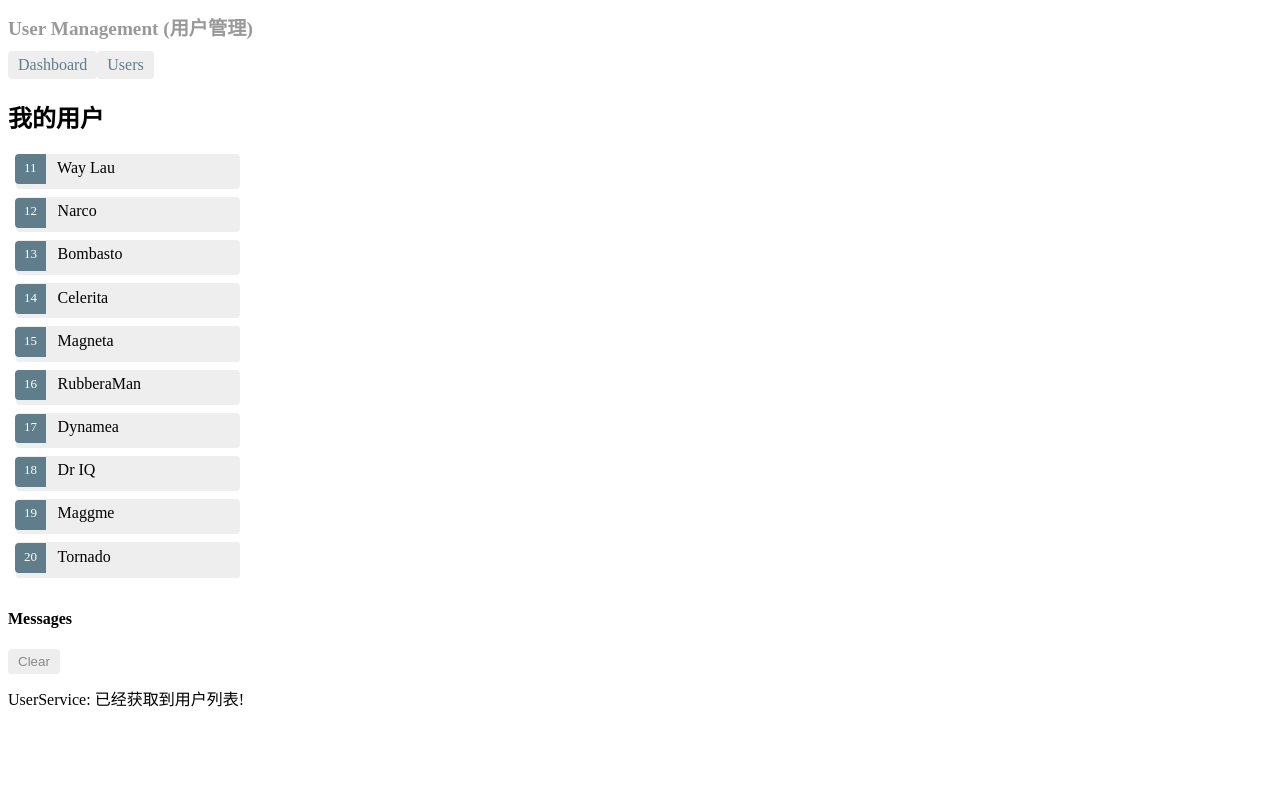
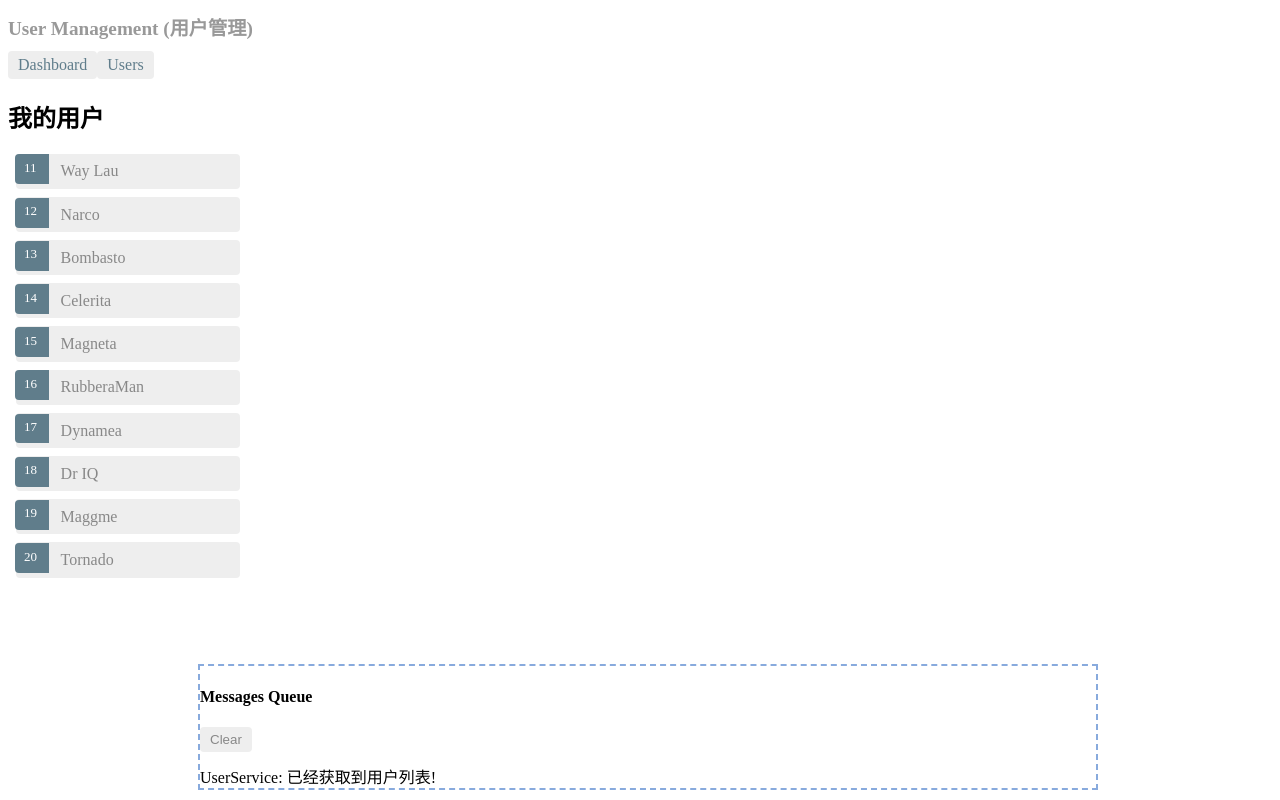
Before and after one commit to owen-rpx/augular-user-management, an Angular app: page /users in a window 1280 px wide. Built offline with nearby package versions, Linux system fonts and the light colour scheme.

Commit message:
'user-detail'

```diff
--- a/src/app/app-routing.module.ts
+++ b/src/app/app-routing.module.ts
@@ -1,9 +1,15 @@
 import { NgModule } from '@angular/core';
 import { RouterModule, Routes } from '@angular/router';
+import { DashboardComponent } from './dashboard/dashboard.component';
 import { UsersComponent } from './users/users.component';
-import { DashboardComponent } from './dashboard/dashboard.component';
+import { UserDetailComponent } from './user-detail/user-detail.component'
 
-const routes: Routes = [{ path: '', redirectTo: '/dashboard', pathMatch: 'full' }, { path: 'users', component: UsersComponent }, { path: 'dashboard', component: DashboardComponent }];
+const routes: Routes = [
+  { path: '', redirectTo: '/dashboard', pathMatch: 'full' },
+  { path: 'dashboard', component: DashboardComponent },
+  { path: 'users', component: UsersComponent },
+  { path: 'detail/:id', component: UserDetailComponent }
+];
 
 @NgModule({
   imports: [RouterModule.forRoot(routes)],
--- a/src/app/dashboard/dashboard.component.html
+++ b/src/app/dashboard/dashboard.component.html
@@ -1,6 +1,6 @@
 <h3>Top Users</h3>
 <div class="grid grid-pad">
-    <a *ngFor="let user of users" class="col-1-4">
+    <a *ngFor="let user of users" class="col-1-4" routerLink="/detail/{{user.id}}">
         <div class="module user">
             <h4>{{user.name}}</h4>
         </div>
--- a/src/app/dashboard/dashboard.component.ts
+++ b/src/app/dashboard/dashboard.component.ts
@@ -17,7 +17,7 @@ export class DashboardComponent implements OnInit {
     this.getUsers();
   }
   getUsers(): void {
-    this.userService.getUsers().subscribe(users => this.users = users.slice(1, 5));
+    this.userService.getUsers().subscribe(users => this.users = users.slice(0, 5));
   }
 
 }
--- a/src/app/messages/messages.component.css
+++ b/src/app/messages/messages.component.css
@@ -6,7 +6,21 @@ h2 {
 body {
   margin: 2em;
 }
+div.msg_box{
+  position: absolute;
+  display: block;
+  width: 100%;
+  bottom: 10px;
+}
 
+div.msg_content {
+  position: relative;
+  margin: 0 auto 0;
+  width: 70%;
+  max-height: 300px;
+  overflow-y: scroll;
+  border: 2px #8ad dashed;
+}
 body,input[text], button{
   color: crimson;
   font-family: Cambria, Cochin, Georgia;
--- a/src/app/messages/messages.component.html
+++ b/src/app/messages/messages.component.html
@@ -1,5 +1,7 @@
-<div *ngIf="messageService.messages.length">
-	<h4>Messages</h4>
+<div *ngIf="messageService.messages.length" class="msg_box">
+	<div class="msg_content">
+	<h4>Messages Queue</h4>
 	<button class="clear" (click)="messageService.clear()">Clear</button>
 	<div *ngFor="let message of messageService.messages"> {{message}}</div>
+	</div>
 </div>
--- a/src/app/user-detail/user-detail.component.html
+++ b/src/app/user-detail/user-detail.component.html
@@ -8,3 +8,4 @@
     <input [(ngModel)]="user.name" placeholder="name">
   </label>
 </div>
+<button (click)="goBack()">go back</button>
--- a/src/app/user-detail/user-detail.component.ts
+++ b/src/app/user-detail/user-detail.component.ts
@@ -1,5 +1,8 @@
 import { Component, OnInit, Input } from '@angular/core';
 import { User } from '../user';
+import { ActivatedRoute } from '@angular/router';
+import { Location } from '@angular/common';
+import { UserService } from '../user.service';
 
 @Component({
   selector: 'app-user-detail',
@@ -7,8 +10,22 @@ import { User } from '../user';
   styleUrls: ['./user-detail.component.css']
 })
 export class UserDetailComponent implements OnInit {
-  @Input() user: User;
-  constructor() {}
+  user: User;
+  constructor(
+    private route: ActivatedRoute,
+    private userService: UserService,
+    private location: Location
+  ) { }
 
-  ngOnInit() {}
+  ngOnInit() {
+    this.getUser();
+  }
+
+  getUser(): void {
+    const id = +this.route.snapshot.paramMap.get('id');
+    this.userService.getUser(id).subscribe(user => this.user = user);
+  }
+  goBack(): void{
+    this.location.back();
+  }
 }
--- a/src/app/user.service.ts
+++ b/src/app/user.service.ts
@@ -9,9 +9,14 @@ import { MessageService } from './message.service';
   providedIn: 'root'
 })
 export class UserService {
-  constructor(private messageService: MessageService) {}
+  constructor(private messageService: MessageService) { }
   getUsers(): Observable<User[]> {
     this.messageService.add('UserService: 已经获取到用户列表!');
     return of(USERS);
   }
+
+  getUser(id: number): Observable<User> {
+    this.messageService.add(`UserService: 已经获取到用户id=${id}`);
+    return of(USERS.find(user => user.id === id));
+  }
 }
--- a/src/app/users/users.component.css
+++ b/src/app/users/users.component.css
@@ -19,19 +19,23 @@
   height: 1.6em;
   border-radius: 4px;
 }
-.users li.selected:hover{
-  background-color:  #BBD8DC !important;
-  color: white;
-}
+
 .users li:hover{
   color: #607D8B;
   background-color: #DDD;
   left: .1em;
 }
-.users .text {
+.users a {
   position: relative;
-  top: -3px;
+  display: block;
+  width: 250px;
+  color: #888;
+  text-decoration: none;
 }
+.users a:hover{
+  color: #607D8B;
+}
+
 .users .badge {
   display: inline-block;
   font-size: small;
@@ -45,4 +49,5 @@
   height: 1.8em;
   margin-right: .8em;
   border-radius: 4px 0 0 4px;
+  min-width: 16px;
 }
--- a/src/app/users/users.component.html
+++ b/src/app/users/users.component.html
@@ -1,10 +1,8 @@
 <h2>我的用户</h2>
 <ul class="users">
-	<li *ngFor="let user of users" (click)="onSelect(user)" [class.selected]="user === selectedUser">
-		<span class="badge">{{user.id}}</span>
-		<span class="text">{{user.name}}</span>
+	<li *ngFor="let user of users">
+		<a routerLink="/detail/{{user.id}}">
+			<span class="badge">{{user.id}}</span>{{user.name}}
+		</a>
 	</li>
 </ul>
-<app-user-detail [user]="selectedUser"></app-user-detail>
-
-<!-- <app-messages></app-messages> -->
--- a/src/app/users/users.component.ts
+++ b/src/app/users/users.component.ts
@@ -9,8 +9,7 @@ import { UserService } from '../user.service';
 })
 export class UsersComponent implements OnInit {
   users: User[];
-  selectedUser: User;
-  constructor(private userService: UserService) {}
+  constructor(private userService: UserService) { }
 
   ngOnInit() {
     this.getUsers();
@@ -19,9 +18,4 @@ export class UsersComponent implements OnInit {
   getUsers(): void {
     this.userService.getUsers().subscribe(users => (this.users = users));
   }
-
-  onSelect(user: User): void {
-    console.log(user);
-    this.selectedUser = user;
-  }
 }
```
